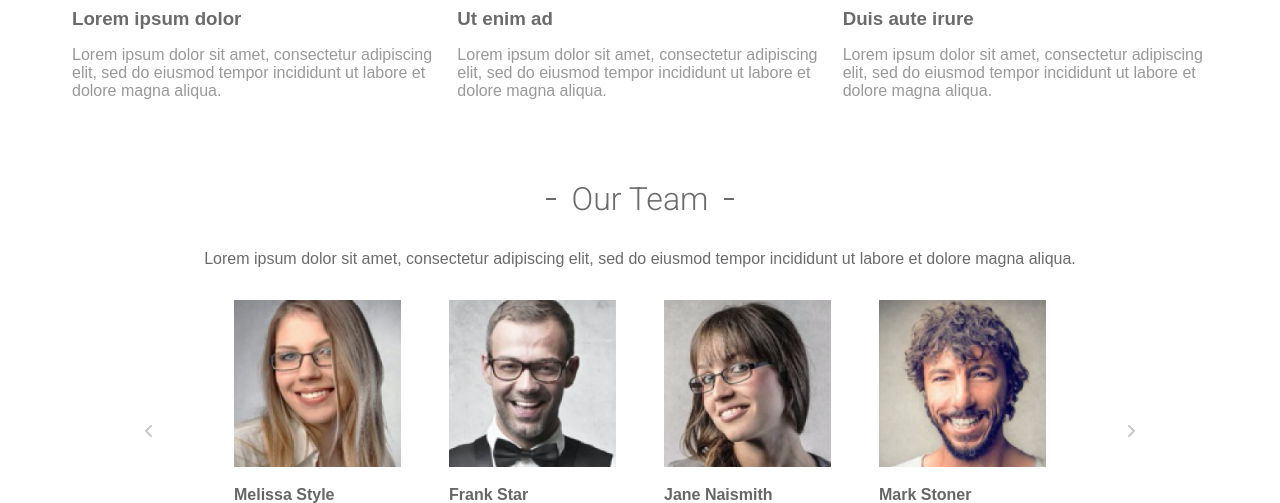
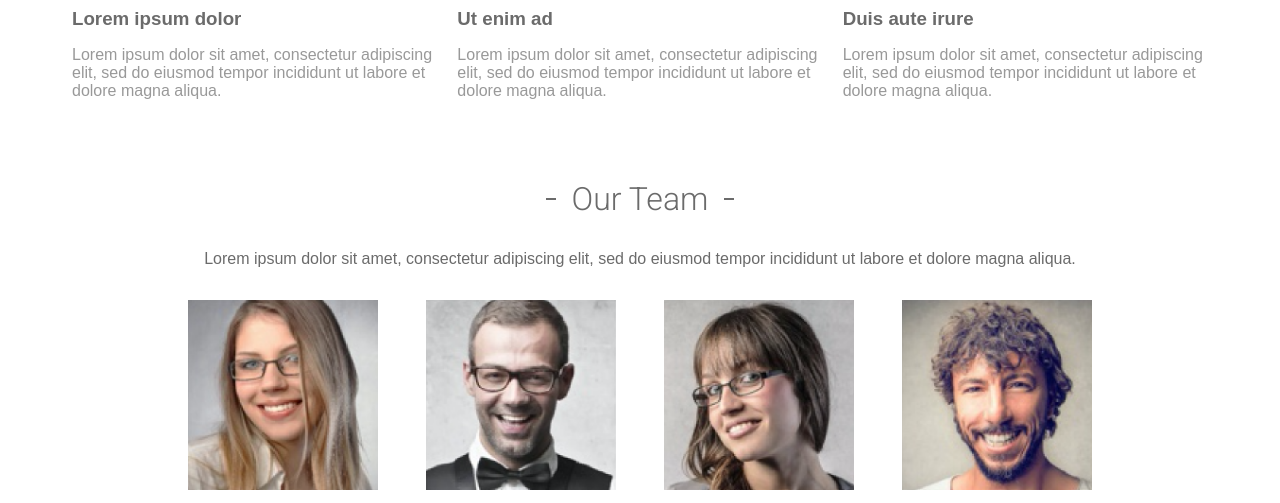
Before and after one commit to calgil/landing-page, a plain HTML site: page index.html in a window 1280 px wide. Shown: the part 577-1080 px from the top of the page. Drawn offline with Linux system fonts and the light colour scheme.

Commit message:
small design updates

```diff
--- a/index.html
+++ b/index.html
@@ -74,10 +74,6 @@
                 Lorem ipsum dolor sit amet, consectetur adipiscing elit, sed do eiusmod tempor incididunt ut labore et dolore magna aliqua.
             </p>
             <div class="team-container">
-                <div class="arrow left">
-                    <i class="fa-solid fa-angle-left"></i>
-                </div>
-
                 <div class="person-1">
                     <img src="./assets/team1.png" alt="melissa">
                     <h4>Melissa Style</h4>
@@ -117,9 +113,6 @@
                     <i class="fa-brands fa-google-plus"></i>
                     </div>
                 </div>
-            <div class="arrow right">
-                <i class="fa-solid fa-angle-right"></i>
-            </div>
         </div>
         </section>
         <footer>
--- a/styles.css
+++ b/styles.css
@@ -127,7 +127,7 @@ img { max-width: 100%; }
 .team-container {
     display: flex;
     justify-content: space-evenly;
-    margin-top: 3rem;
+    padding: 0 3rem;
     gap: 3rem;
     max-width: 1000px;
     margin: auto;
@@ -167,12 +167,6 @@ h4 {
 
 .team-container div i:hover {
     color: #777;
-}
-
-.team .arrow {
-    justify-content: center;
-    width: auto;
-    align-self: center;
 }
 
 i.fa-solid fa-angle-left, i.fa-solid fa-angle-right {
@@ -272,7 +266,7 @@ footer {
 
     [aria-controls="menu-list"] {
         display: inline-block;
-        margin-bottom: 10px;
+        margin-top: 30px;
     }
 
     [aria-expanded="true"] ~ ul {
@@ -304,10 +298,6 @@ footer {
         color: #999;
     }
 
-    .team .arrow {
-        display: none;
-    }
-
     .team-container {
         display: flex;
         flex-direction: column;
@@ -331,6 +321,7 @@ footer {
     .contact {
         flex-direction: column;
         gap: 10px;
+        margin: 0;
     }
 
     .about > p,
```
